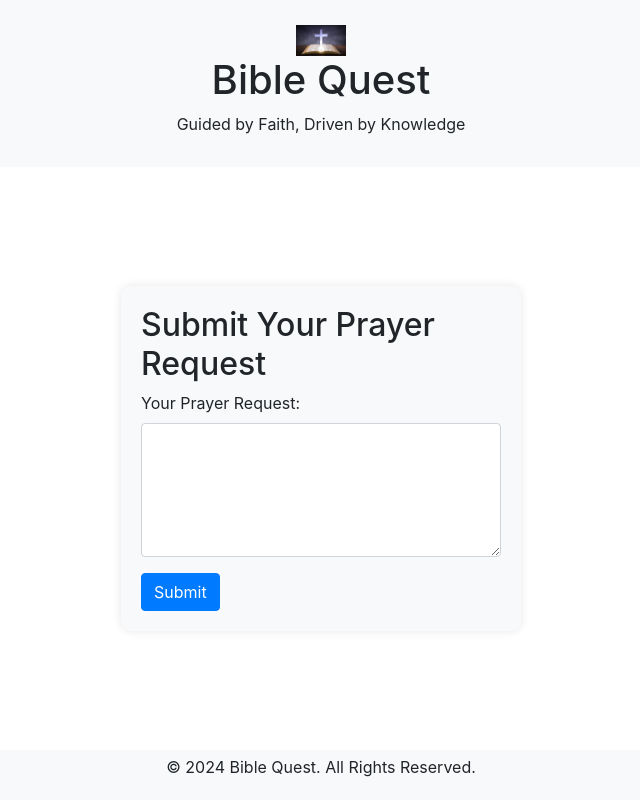
After one commit to kandukurisanghavi/BibleQuest, a Django app: page /accounts/prayer_request/ in a window 1280 px wide. The commit adds this page. Shown: the whole page, without its empty margins (319-959 px from the left). Run offline with Django 5.2, Linux system fonts and the light colour scheme; some libraries are stand-ins or nearby versions.

Commit message:
Add prayer request feature

```diff
--- a/biblequest/accounts/templates/accounts/home.html
+++ b/biblequest/accounts/templates/accounts/home.html
@@ -1,3 +1,4 @@
+<!-- filepath: c:\Users\HP\Major_Project\biblequest\accounts\templates\accounts\home.html -->
 <!-- accounts/templates/accounts/home.html -->
 {% extends 'accounts/base.html' %}
 {% load static %}
@@ -72,7 +73,7 @@
     <div class="card">
         <h5 class="card-title">Prayer Request</h5>
         <p class="card-text">Submit your prayer requests.</p>
-        <a href="#" class="btn btn-primary">Submit</a>
+        <a href="{% url 'prayer_request' %}" class="btn btn-primary">Submit</a> <!-- Updated link -->
     </div>
     <div class="card">
         <h5 class="card-title">Logout</h5>
--- /dev/null
+++ b/biblequest/accounts/templates/accounts/prayer_request.html
@@ -0,0 +1,17 @@
+<!-- filepath: c:\Users\HP\Major_Project\biblequest\accounts\templates\accounts\prayer_request.html -->
+{% extends 'accounts/base.html' %}
+{% load static %}
+
+{% block title %}Prayer Request{% endblock %}
+
+{% block content %}
+<h2>Submit Your Prayer Request</h2>
+<form method="post">
+    {% csrf_token %}
+    <div class="form-group">
+        <label for="prayer_request">Your Prayer Request:</label>
+        <textarea id="prayer_request" name="prayer_request" class="form-control" rows="5"></textarea>
+    </div>
+    <button type="submit" class="btn btn-primary">Submit</button>
+</form>
+{% endblock %}
--- a/biblequest/accounts/urls.py
+++ b/biblequest/accounts/urls.py
@@ -10,4 +10,5 @@ urlpatterns = [
     path('select_difficulty/', views.select_difficulty, name='select_difficulty'),
     path('quiz/<str:difficulty>/', views.quiz, name='quiz'),
     path('verse_of_the_day/', views.verse_of_the_day, name='verse_of_the_day'),
+    path('prayer_request/', views.prayer_request, name='prayer_request'),
 ]
--- a/biblequest/accounts/views.py
+++ b/biblequest/accounts/views.py
@@ -70,3 +70,6 @@ def verse_of_the_day(request):
 def logout_view(request):
     logout(request)
     return redirect('login')
+
+def prayer_request(request):
+    return render(request, 'accounts/prayer_request.html')
```
